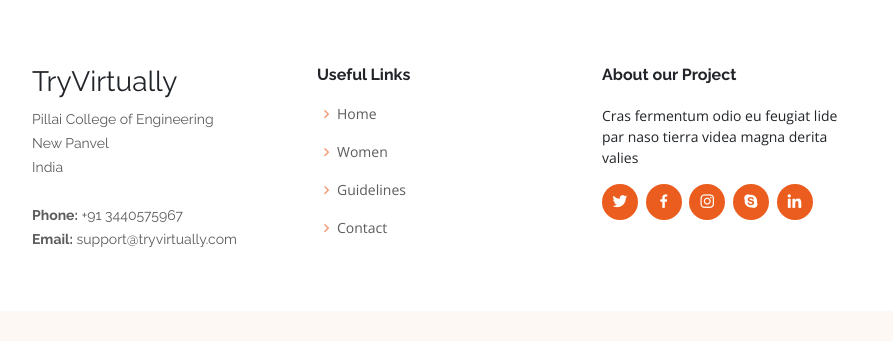
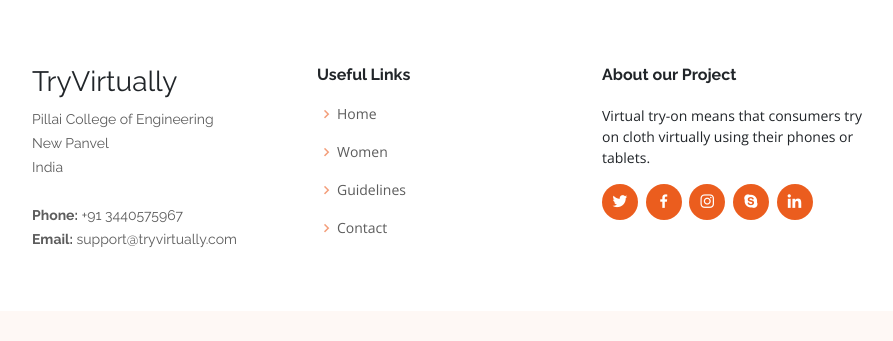
Before and after one commit to Yashu812/Final_Project, a Flask app: page / in a window 1280 px wide. Shown: the part 2983-3324 px from the top of the page, without its empty margins (50-943 px from the left). Run offline with Flask 3, Linux system fonts and the light colour scheme; some libraries are stand-ins or nearby versions.

Commit message:
7 change

```diff
--- a/templates/index.html
+++ b/templates/index.html
@@ -357,7 +357,7 @@
 
           <div class="col-lg-3 col-md-6 footer-links">
             <h4>About our Project</h4>
-            <p>Cras fermentum odio eu feugiat lide par naso tierra videa magna derita valies</p>
+            <p>Virtual try-on means that consumers try on cloth virtually using their phones or tablets.</p>
             <div class="social-links mt-3">
               <a href="#" class="twitter"><i class="bx bxl-twitter"></i></a>
               <a href="#" class="facebook"><i class="bx bxl-facebook"></i></a>
```
